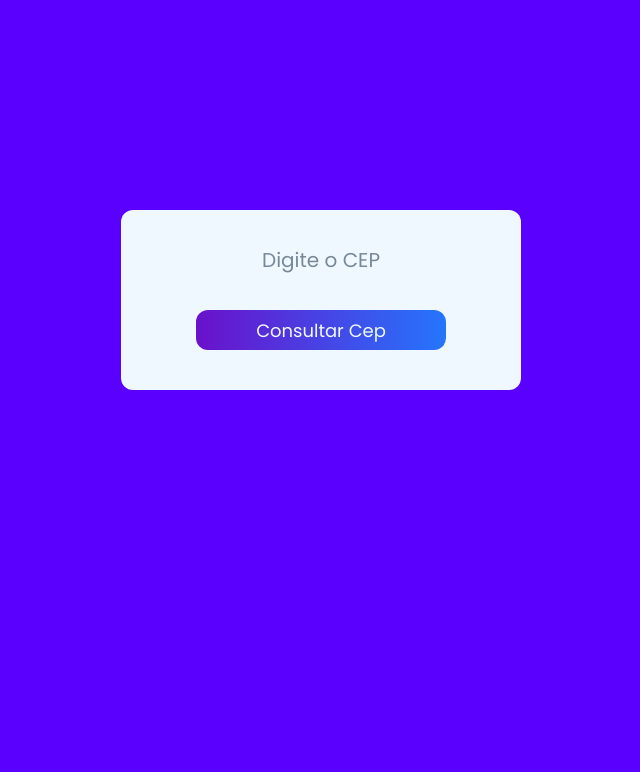
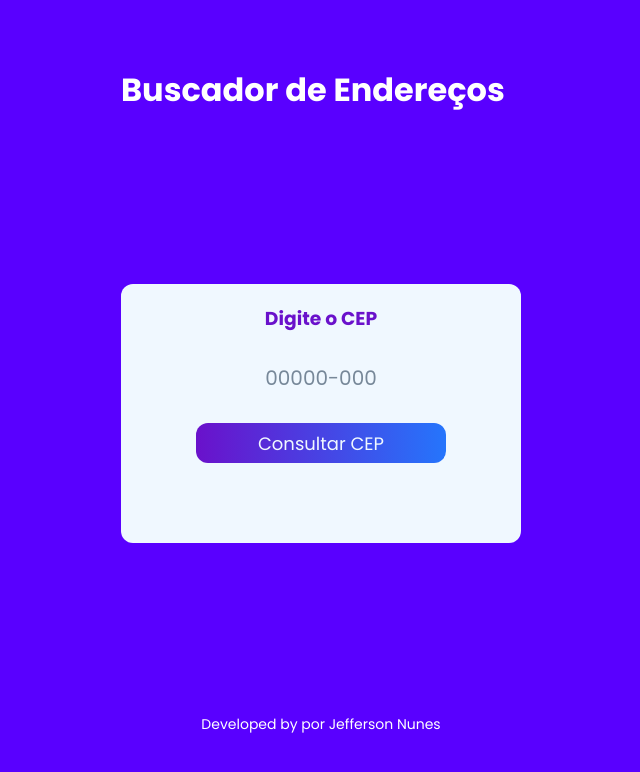
Before and after one commit to jefferson-rtt/consulta-cep, a plain HTML site: page index.html in a window 1280 px wide. Shown: the whole page, without its empty margins (319-959 px from the left). Drawn offline with nearby package versions, Linux system fonts and the light colour scheme.

Commit message:
Add Descrições

```diff
--- a/index.html
+++ b/index.html
@@ -3,23 +3,32 @@
   <head>
     <meta charset="utf-8">
     <meta name="viewport" content="width=device-width">
-    <title>repl.it</title>
+    <title>Consultar CEP</title>
     <link rel="preconnect" href="https://fonts.gstatic.com">
-    <link href="https://fonts.googleapis.com/css2?family=Poppins&display=swap" rel="stylesheet">
+  <link href="https://fonts.googleapis.com/css2?family=Poppins:ital,wght@0,400;0,700;1,500&display=swap" rel="stylesheet">
     <link href="./style.css" rel="stylesheet" type="text/css" />
   </head>
   <body>
+    <header>
+      <h1>Buscador de Endereços</h1>
+    </header>
     <section class="container">
       <div id="app">
         <form action="" class="form">
-          <input type="text" placeholder="Digite o CEP">
-          <button>Consultar Cep</button>
+          <h3>Digite o CEP</h3>
+          <input type="text" placeholder="00000-000">
+          <button>Consultar CEP</button>
         </form>
         <main>
 
         </main>
       </div>
     </section>
+    <footer class="container-footer">
+      <p class="footer-text">
+        Developed by por <a href="https://linkedin.com/in/jefferson-nunes/" target="_blank">Jefferson Nunes</a>
+      </p>
+    </footer>
 
     <script src="https://unpkg.com/axios/dist/axios.min.js"></script>
     <script src="./script.js"></script>
--- a/style.css
+++ b/style.css
@@ -8,6 +8,17 @@ body{
   background: rgb(89, 0, 255);
   color: white;
   font-family: Poppins, sans-serif;
+  overflow: hidden;
+  width: 100vw;
+  height: 100vh;
+  display: grid;
+  place-content: center;
+  grid-template-areas: 10% 50% 20%;
+}
+
+header h1{
+  fz
+  text-align: center;
 }
 
 .container{
@@ -16,8 +27,8 @@ body{
   margin: 0 auto;
 
   display: flex;
+  justify-content: center;
   align-items: center;
-  justify-content: center;
 }
 
 #app{
@@ -37,9 +48,16 @@ form.form{
 
 }
 
+.form h3{
+  margin-top: 20px;
+  color: #6a11cb;
+
+  font-weight: 0;
+}
+
 #app input{
   font-family: Poppins, sans-serif;
-  margin: 20px 0;
+  margin: 15px 0;
   width: 250px;
   height: 60px;
   padding: 10px;
@@ -82,7 +100,24 @@ form.form{
 /* content */
 
 main{
-  margin: 20px 0;
+  margin: 40px 0;
   text-align: center;
   color: rebeccapurple;
 }
+
+/* footer */
+.container-footer{
+  text-align: center;
+}
+
+.footer-text{
+  font-size: 14px;
+}
+
+.footer-text a{
+  color: #fff;
+  text-decoration: none;
+}
+.footer-text a:hover{
+  text-decoration: underline;
+}
```
